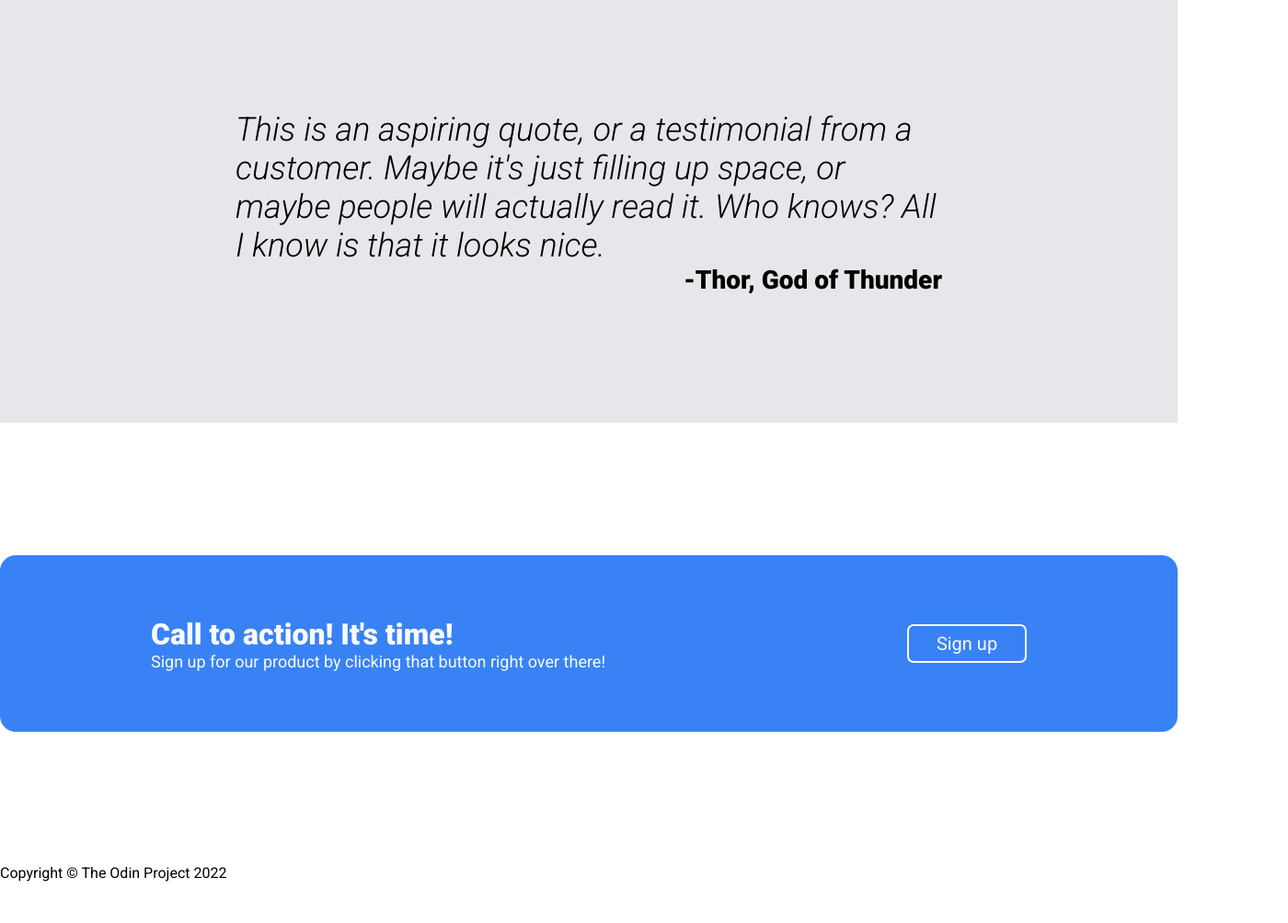
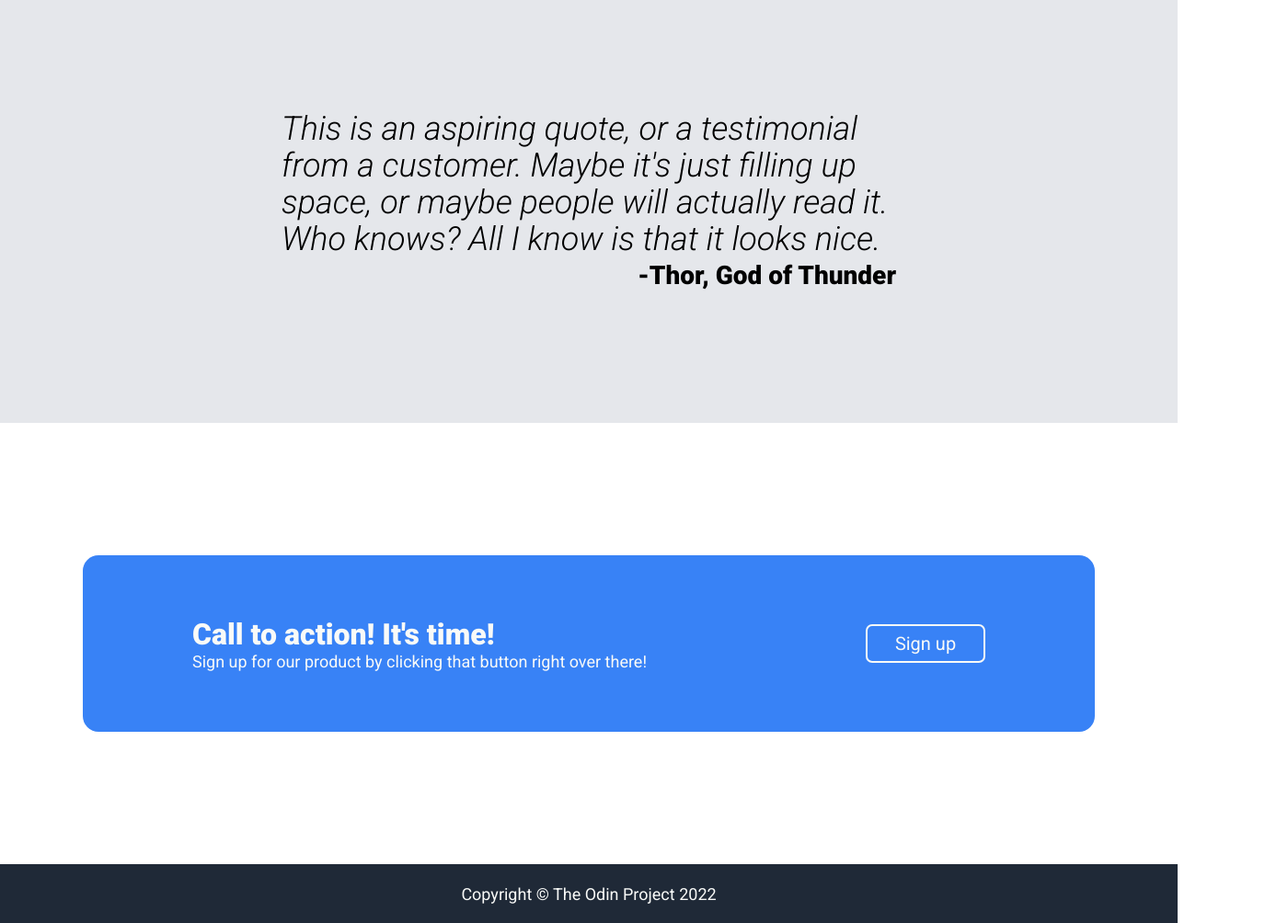
Before and after one commit to angie0123/landing-page, a plain HTML site: page index.html in a window 1280 px wide. Shown: the part 1460-2464 px from the top of the page at 92% size, 1400 px wide, since content can reach past the window. Before the commit the page ends 2419 px from the top, so only its background shows below. Drawn offline with Linux system fonts and the light colour scheme.

Commit message:
Change page width & adjust minor spacing

```diff
--- a/styles.css
+++ b/styles.css
@@ -14,9 +14,8 @@
     --hero-secondary-text-color: #E5E7EB;
     --header-logo-text-color: #F9FAF8;
     --header-logo-text-size: 24px;
-    --button-color: #3882F6;
-    --call-to-action-bg-color: #3882F6;
-    --page-width: 1400px;
+    --primary-blue: #3882F6;
+    --page-width: 1100px;
     --info-header-text: #1F2937;
     --info-header-text-size: 36px;
     --info-header-text-weight: 900;
@@ -94,7 +93,7 @@ ul a{
     display: flex;
     flex-direction: column;
     justify-content: center;
-    row-gap: 10px;
+    row-gap: 15px;
     padding-right: 100px;
     width: 50%;
 }
@@ -103,6 +102,7 @@ ul a{
     color: var(--main-hero-text);
     font-size: var(--main-hero-text-size);
     font-weight: var(--main-hero-text-weight);
+    line-height: .9em;
 }
 
 .hero-content-left p{
@@ -113,7 +113,7 @@ ul a{
 .hero-content-left .sign-up-button{
     padding: 10px;
     width: 100px;
-    background: var(--button-color);
+    background: var(--primary-blue);
     display: flex;
     justify-content: center;
     align-items: center;
@@ -160,7 +160,7 @@ ul a{
     display: flex;
     align-items: center;
     justify-content: space-between;
-    width: 75%;
+    width: 90%;
     margin: 0 auto;
 }
 
@@ -176,7 +176,7 @@ ul a{
 .card-image{
     width: 200px;
     height: 200px;
-    border: 4px solid var(--button-color);
+    border: 4px solid var(--primary-blue);
     border-radius: 15px;
 }
 
@@ -195,6 +195,7 @@ ul a{
     font-size: var(--quote-text-size);
     font-weight: var(--quote-font-weight);
     font-style: italic;
+    line-height: 2.5rem;
     display: flex;
     justify-content: center;
     align-items: center;
@@ -202,6 +203,7 @@ ul a{
 
 .testimonial-section blockquote{
     width: 60%;
+    padding: 50px;
 }
 
 .testimonial-section .author{
@@ -221,7 +223,7 @@ ul a{
 .call-to-action .banner{
     width: var(--page-width);
     margin: 0 auto;
-    background: var(--button-color);
+    background: var(--primary-blue);
     display: flex;
     justify-content: space-around;
     align-items: center;
@@ -249,3 +251,15 @@ ul a{
     justify-content: center;
     align-items: center;
 }
+
+/*++++++++ FOOTER +++++++++++ */
+
+footer{
+    height: 8vh;
+    background: var(--dark-bg-color);
+    display: flex;
+    align-items: center;
+    justify-content: center;
+    color: var(--main-hero-text);
+    font-size: var(--hero-secondary-text-size);
+}
```
